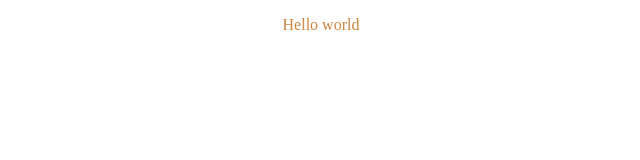
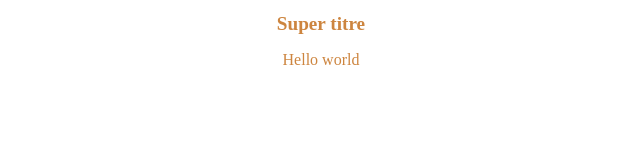
Before and after one commit to HermannRichy/OpenclassroomsProject, a plain HTML site: page index.html in a window 1280 px wide. Shown: the whole page, without its empty margins (319-959 px from the left). Drawn offline with Linux system fonts and the light colour scheme.

Commit message:
Ajout des deux fichiers

```diff
--- a/index.html
+++ b/index.html
@@ -7,6 +7,7 @@
     <title>Premier projet</title>
 </head>
 <body>
+    <h1>Super titre</h1>
     <p>Hello world</p>
 </body>
 </html>
--- a/style.css
+++ b/style.css
@@ -2,3 +2,6 @@ body{
     color: peru;
     text-align: center;
 }
+h1{
+    font-size: 1.2em;
+}
```
